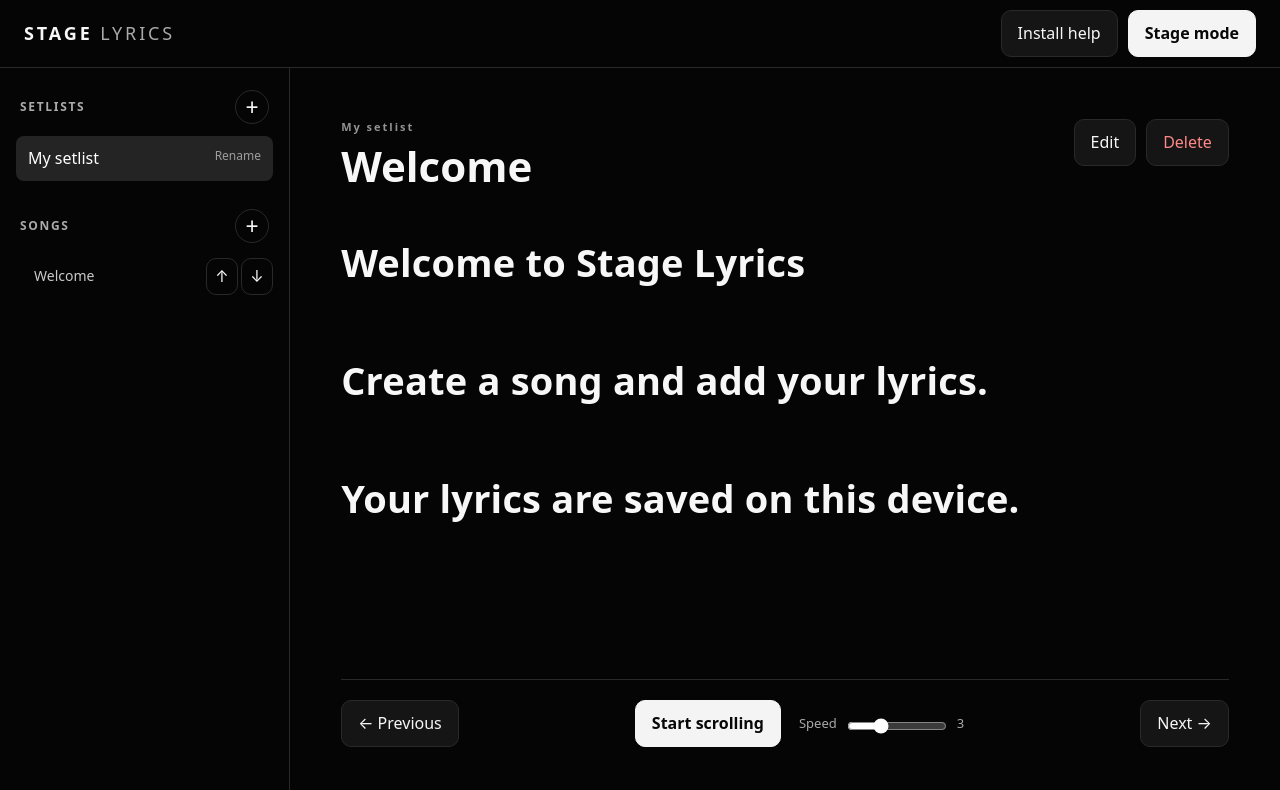
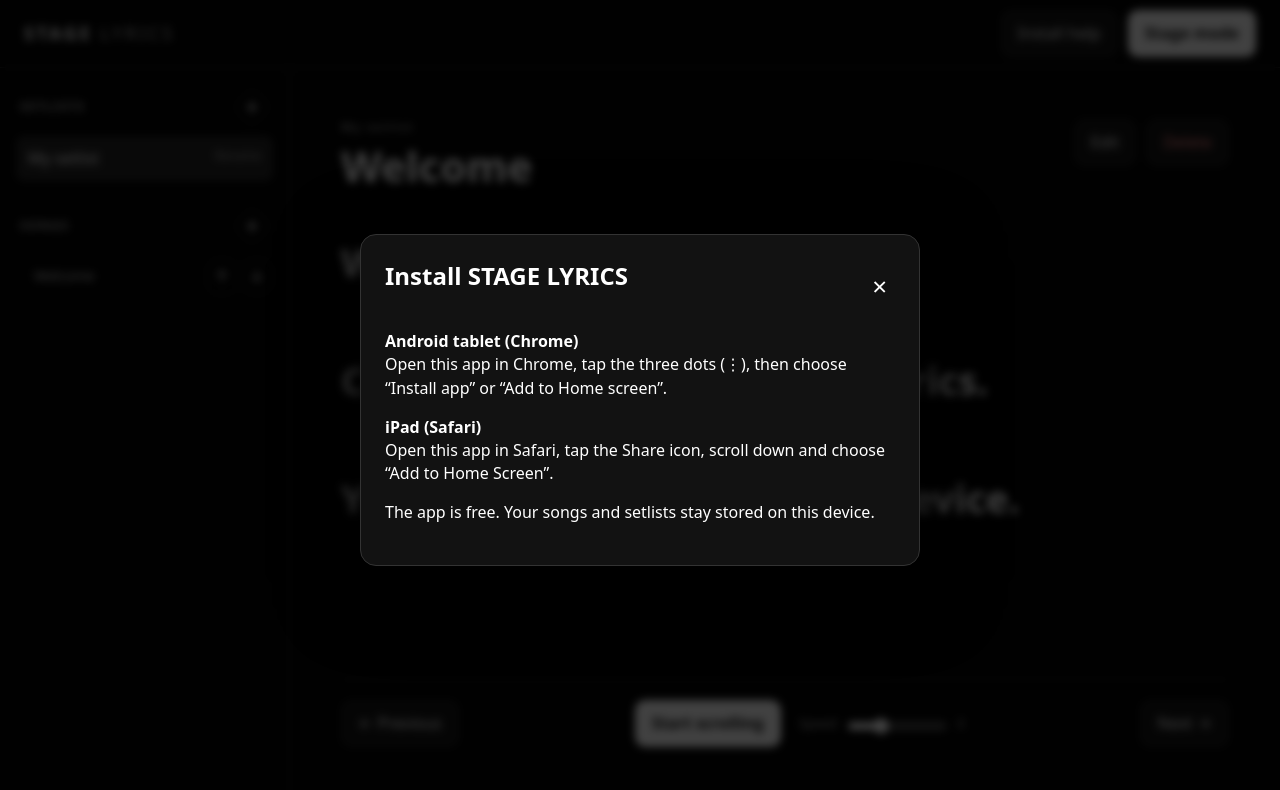
Before and after one commit to mo0nd0g/stage-lyrics, a plain HTML site: page index.html in a window 1280 px wide. Both pictures are taken after a click on the button "Install help". Shown: the top 790 px of the page. Drawn offline with Linux system fonts and the light colour scheme.

Commit message:
Wire up install help dialog

```diff
--- a/index.html
+++ b/index.html
@@ -7,7 +7,7 @@
 <title>STAGE LYRICS</title><link rel="stylesheet" href="style.css">
 </head>
 <body>
-<header class="topbar"><div class="brand">STAGE <span>LYRICS</span></div><div class="top-actions"><button id="installBtn" class="quiet hidden">Install app</button><button id="installHelpBtn" class="quiet" type="button">Install help</button><button id="stageBtn" class="primary">Stage mode</button></div></header>
+<header class="topbar"><div class="brand">STAGE <span>LYRICS</span></div><div class="top-actions"><button id="installBtn" class="quiet hidden">Install app</button><button id="installHelpBtn" class="quiet" type="button" onclick="document.getElementById('installHelpDialog').showModal()">Install help</button><button id="stageBtn" class="primary">Stage mode</button></div></header>
 <main class="app">
 <aside class="sidebar">
   <div class="section-head"><h2>Setlists</h2><button id="addSetlist" class="round" aria-label="Add setlist">+</button></div>
@@ -27,7 +27,7 @@
 </main>
 <dialog id="songDialog"><form method="dialog" id="songForm"><div class="dialog-head"><h2 id="songDialogTitle">Add song</h2><button class="close" type="submit" formnovalidate value="cancel" aria-label="Close">×</button></div><label>Song title<input id="songName" maxlength="120" required placeholder="Song title"></label><label>Lyrics<textarea id="songText" rows="12" placeholder="Paste or type lyrics here…"></textarea></label><div class="dialog-actions"><button type="submit" formnovalidate value="cancel" class="control">Cancel</button><button id="saveSong" value="default" class="primary">Save song</button></div></form></dialog>
 <dialog id="setlistDialog"><form method="dialog" id="setlistForm"><div class="dialog-head"><h2>New setlist</h2><button class="close" value="cancel" aria-label="Close">×</button></div><label>Setlist name<input id="setlistName" maxlength="80" required placeholder="e.g. Friday night"></label><div class="dialog-actions"><button value="cancel" class="control">Cancel</button><button id="saveSetlist" value="default" class="primary">Create</button></div></form></dialog>
-<dialog id="installHelpDialog"><div class="dialog-head"><h2>Install STAGE LYRICS</h2><button id="closeInstallHelp" class="close" type="button" aria-label="Close">×</button></div><p><strong>Android tablet (Chrome)</strong><br>Open this app in Chrome, tap the three dots (⋮), then choose “Install app” or “Add to Home screen”.</p><p><strong>iPad (Safari)</strong><br>Open this app in Safari, tap the Share icon, scroll down and choose “Add to Home Screen”.</p><p>The app is free. Your songs and setlists stay stored on this device.</p></dialog>
+<dialog id="installHelpDialog"><div class="dialog-head"><h2>Install STAGE LYRICS</h2><button id="closeInstallHelp" class="close" type="button" onclick="document.getElementById('installHelpDialog').close()" aria-label="Close">×</button></div><p><strong>Android tablet (Chrome)</strong><br>Open this app in Chrome, tap the three dots (⋮), then choose “Install app” or “Add to Home screen”.</p><p><strong>iPad (Safari)</strong><br>Open this app in Safari, tap the Share icon, scroll down and choose “Add to Home Screen”.</p><p>The app is free. Your songs and setlists stay stored on this device.</p></dialog>
 <div id="stageOverlay" class="stage-overlay" hidden><div class="stage-top"><span id="stageSongName">STAGE LYRICS</span><div><button id="stageScroll" class="quiet">Start scrolling</button><button id="exitStage" class="quiet">Exit ✕</button></div></div><div id="stageLyrics" class="stage-lyrics"></div><div class="stage-bottom"><button id="stagePrev">← Previous</button><button id="stageNext">Next →</button></div></div>
 <script src="app.js"></script>
 </body></html>
```
